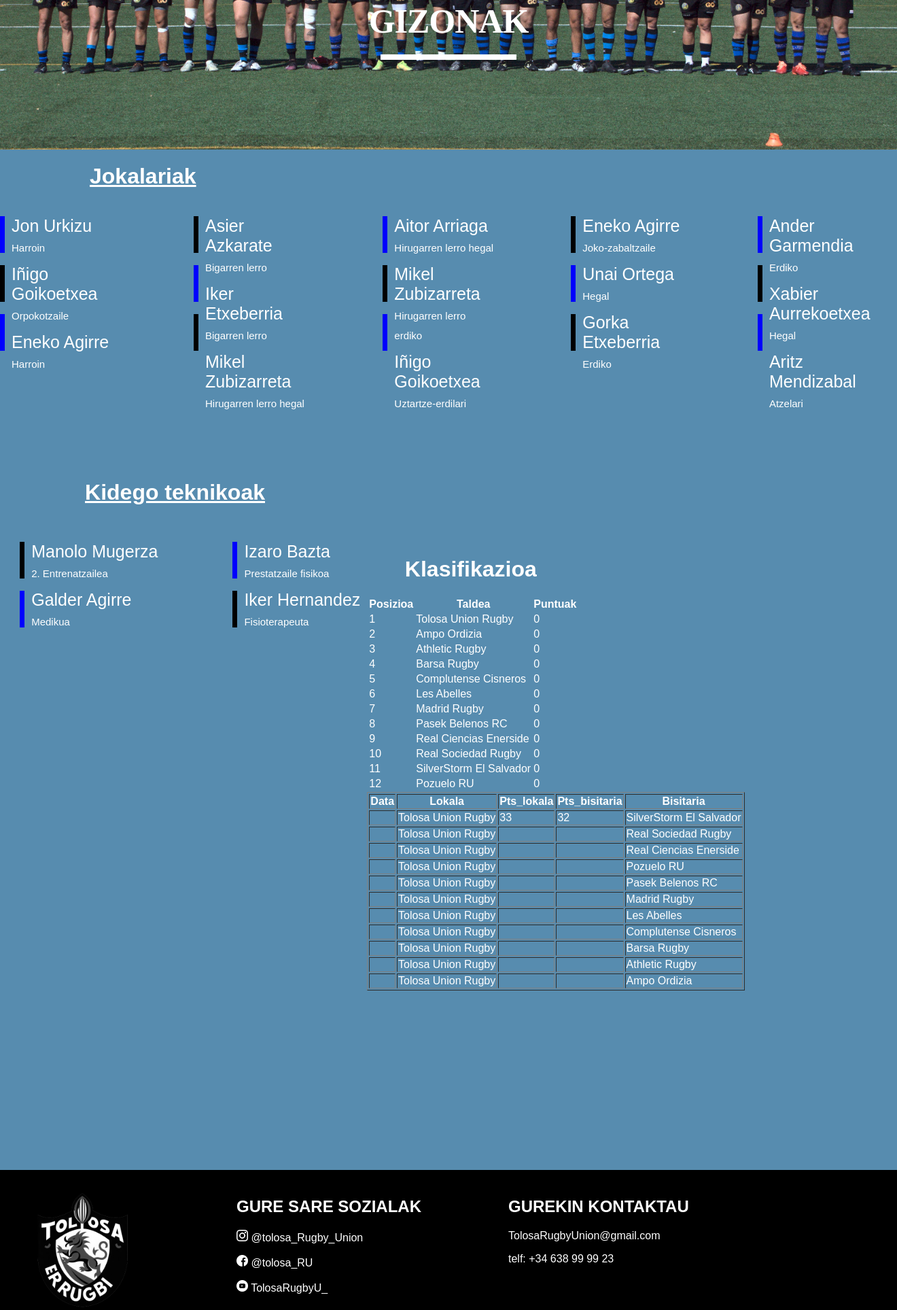
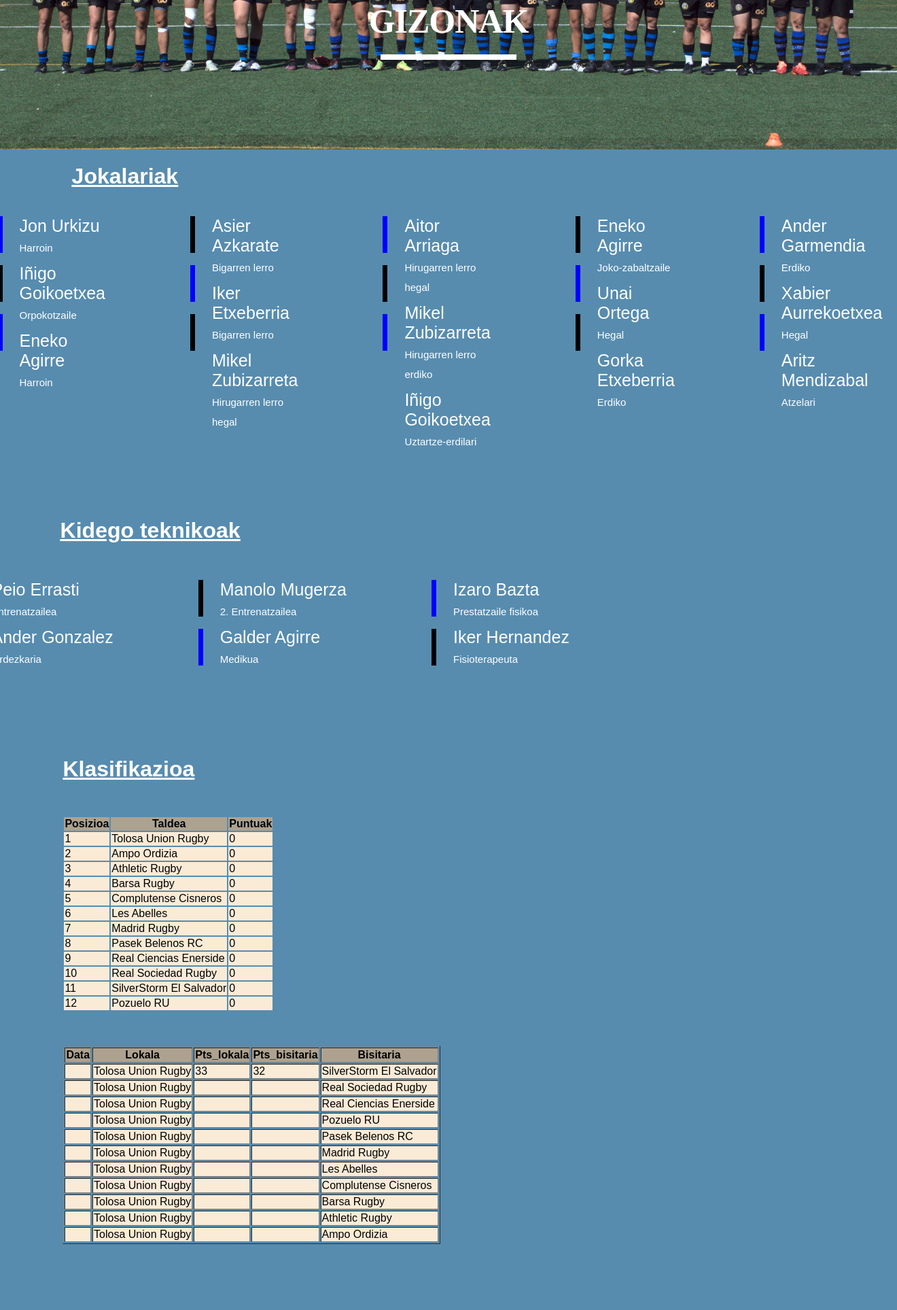
Before and after one commit to Luken1919/2Erronka, a PHP site: page /public/gizonak.php in a window 1320 px wide. Shown: the part 346-2273 px from the top of the page at 68% size. Run offline with PHP 8.4, Linux system fonts and the light colour scheme; data comes from the database, SQL or seed files in the repository; data that the repository does not hold is empty.

Commit message:
talde guztik ondo jarrita

```diff
--- a/public/Style/gizonak.css
+++ b/public/Style/gizonak.css
@@ -33,7 +33,6 @@
   float: right;
   font-size: 20px;
   z-index: 1;
-  align-items: center;
 }
 
 /* Estilos para la lista no ordenada dentro de la navegación */
@@ -104,7 +103,6 @@
 .main{
   background-color: #578caf;
   color: rgb(255, 255, 255);
-
   }
 
   .tituloa{
@@ -139,8 +137,9 @@
   margin-top: auto;
   padding: 20px;
   text-align: center;
-  margin-top: 20%;
+  margin-top: 10%;
 }
+
 .kontaktatu{
   display: flex;
   text-align: left;
@@ -160,14 +159,13 @@
 
 
 
-
 .alineatu p {
-  margin: 0 10px; /* Espacio entre los elementos de texto */
+  margin: 0 25px; /* Espacio entre los elementos de texto */
 }
 
 .espacio{
   color: #22597e;
-  margin-top:13px;
+  margin-top:12px;
 }
 
 .azpikoa{
@@ -216,10 +214,16 @@
   justify-content: center;
   margin-left: 100px;
 }
+.columnahiru{
+  justify-content: center;
+  margin-top: 3%;
+
+}
 
 h1{
-  margin-left: 10%;
+
   color: #fff;
+  text-decoration: underline;
 }
 
 .mainbi{
@@ -229,8 +233,18 @@
   margin-left: -38%;
   }
 
+  .mainhiru{
+    background-color: #578caf;
+    color: rgb(255, 255, 255);
+    margin-top: 6%;
+    margin-left: 7%;
+    }
+
+  .jokalariaktitulo{
+    margin-left:8%;
+  }
   .kidegotitulo{
-    margin-left: 34.4%;
+    margin-left: 32.4%;
   }
 
   @media (max-width: 768px) {
@@ -266,3 +280,20 @@
       font-size: 16px;
     }
   }
+
+  tbody td{
+  background-color: antiquewhite;
+  color: #000;
+  }
+  tbody th{
+    background-color: rgb(173, 162, 144);
+    color: #000;
+  }
+
+  thead th{
+    background-color: rgb(173, 162, 144);
+    color: #000;
+  }
+  table{
+    margin-top: 50px;
+  }
--- a/public/emakumeak.php
+++ b/public/emakumeak.php
@@ -42,7 +42,7 @@
       <p><b>1.TALDEA:<br>EMAKUMEAK</b></p>
       <div class="linea-horizontal"></div>
     </div>
-    <h1><u>Jokalariak</u></h1>
+    <h1 class="jokalariaktitulo"><u>Jokalariak</u></h1>
 
     <div class="columna">
 
@@ -272,7 +272,9 @@
 
           </div>
         </div>
-        <div>
+        </main>
+        <main class="mainhiru">
+          <div class="columnahiru">
           <h1>Klasifikazioa</h1>
           <table>
             <thead>
--- a/public/gizonak.php
+++ b/public/gizonak.php
@@ -42,7 +42,7 @@
       <p><b>1.TALDEA:<br>GIZONAK</b></p>
       <div class="linea-horizontal"></div>
     </div>
-    <h1><u>Jokalariak</u></h1>
+    <h1 class="jokalariaktitulo"><u>Jokalariak</u></h1>
 
     <div class="columna">
 
@@ -272,7 +272,9 @@
 
           </div>
         </div>
-        <div>
+        </main>
+        <main class="mainhiru">
+          <div class="columnahiru">
           <h1>Klasifikazioa</h1>
           <table>
             <thead>
```
Also changed, not shown: public/Style/emakumeak.css (+40 -8 lines), public/Style/sub18.css (+37 -6 lines), public/sub18.php (+6 -3 lines).
